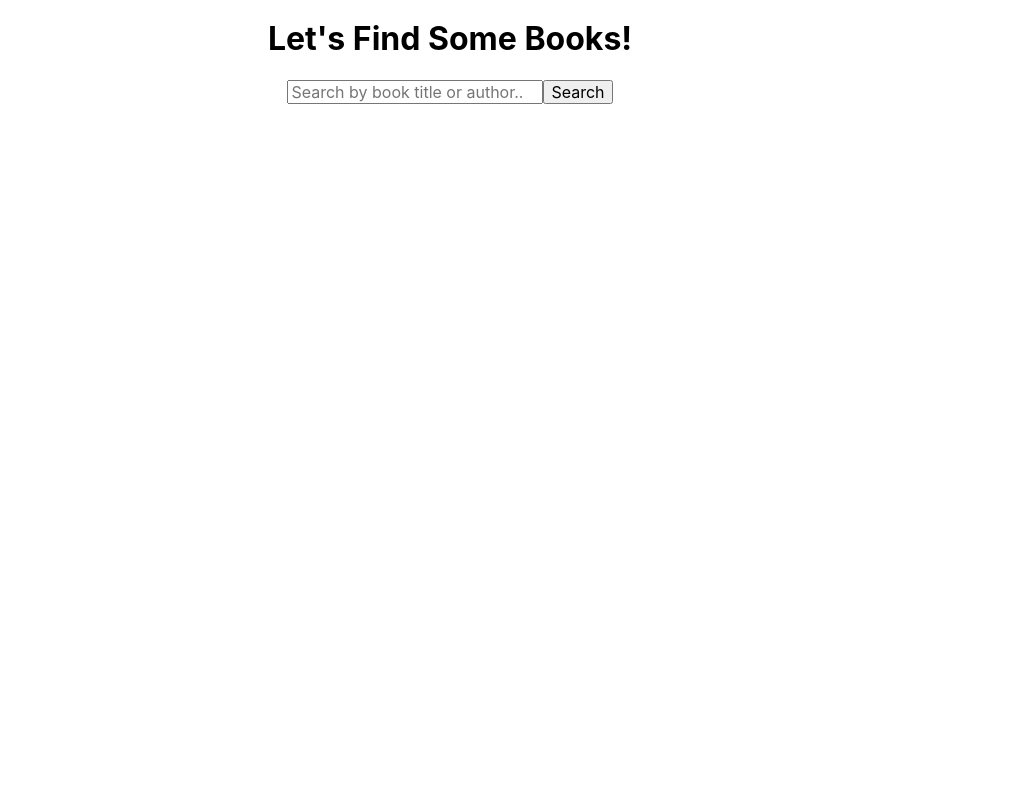
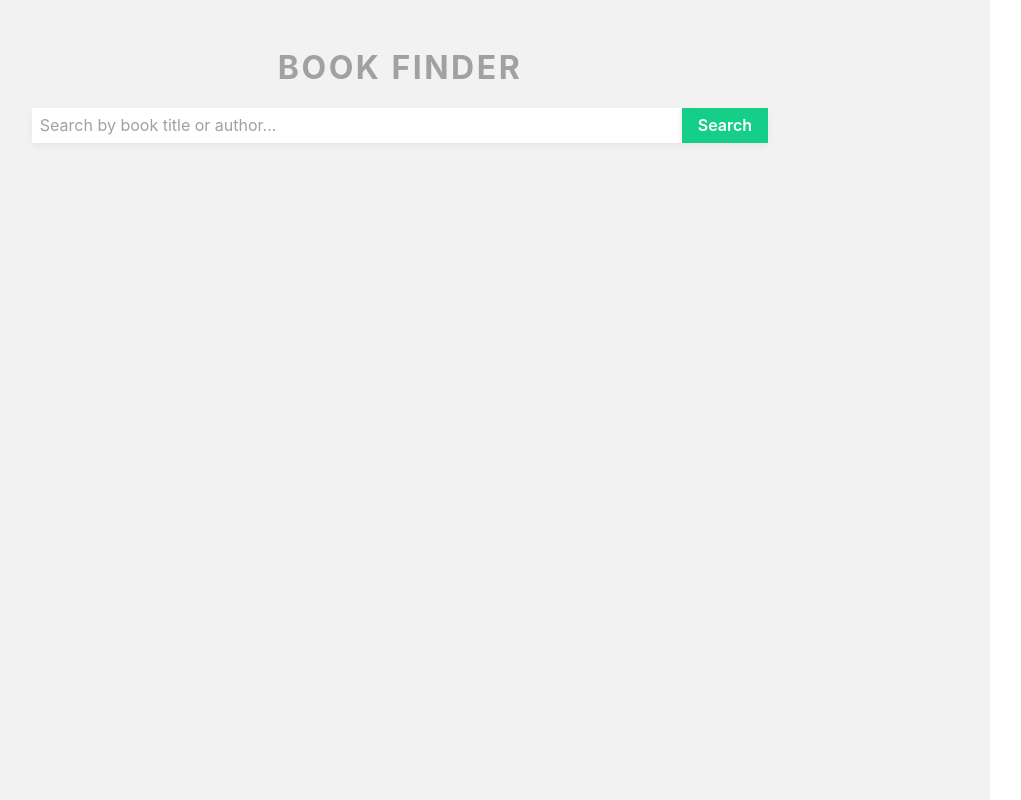
Before and after one commit to theodorewahle/book-browser, a React (Create React App) app: page / in a window 1280 px wide. Shown: the whole page, without its empty margins (190-1211 px from the left). Built offline with nearby package versions, Linux system fonts and the light colour scheme.

Commit message:
add error message styling

```diff
--- a/src/App.js
+++ b/src/App.js
@@ -105,7 +105,7 @@ class App extends Component {
     let { input, results, error, loading } = this.state;
     return (
       <div className="App">
-        <h1 className='App-Title'>Let's Find Some Books!</h1>
+        <h1 className='app-title'>Book Finder</h1>
         <input
           id='query-input'
           type='search'
@@ -122,7 +122,7 @@ class App extends Component {
         >
           Search
         </button>
-        { error && <div className='error-message'>{error}</div> }
+        { error && <div className='error-message'>Error: {error}</div> }
         {
           loading && <div id='loader'><i className='fas fa-spinner'></i></div>
         }
--- a/src/App.scss
+++ b/src/App.scss
@@ -1,9 +1,63 @@
 @import './shared';
+/*
+==========================
+APP & TITLE
+==========================
+*/
 
 .App {
+  background-color: $palest-grey;
+  min-height: 100vh;
+  top: 0px;
+  position: absolute;
+  width: 100vw;
   text-align: center;
+  max-width: 1180px;
+  margin: 0 auto;
 }
 
+.app-title {
+  text-transform: uppercase;
+  color: $grey;
+  letter-spacing: 2.5px;
+  margin-top: 50px;
+}
+/*
+==========================
+INPUT & INPUT BTN & ERROR
+==========================
+*/
+#query-input {
+  width: 650px;
+  padding: 8px;
+  border: none;
+  box-shadow: $box-shadow;
+  color: $dark-grey;
+  &::placeholder {
+    color: $grey;
+  }
+}
+
+.query-btn {
+  border: none;
+  color: white;
+  background-color: $theme-green;
+  box-shadow: $box-shadow;
+  padding: 8px 16px;
+  font-weight: 600;
+}
+
+.error-message {
+  color: $attention-red;
+  font-weight: 600;
+  margin-top: 20px;
+}
+
+/*
+==========================
+LOADER
+==========================
+*/
 #loader {
   animation: App-logo-spin infinite 1s linear;
   font-size: 60px;
@@ -11,8 +65,6 @@
   display: block;
   margin: 30px auto;
 }
-
-
 
 @keyframes App-logo-spin {
   from {
@@ -22,3 +74,10 @@
     transform: rotate(360deg);
   }
 }
+
+
+/*
+==========================
+BOOK CARDS
+==========================
+*/
--- a/src/_shared.scss
+++ b/src/_shared.scss
@@ -10,4 +10,6 @@ $light-grey: #e6e6e6;
 $grey: #A1A1A1;
 $dark-grey: #747474;
 
+$attention-red: #f37070;
+
 $box-shadow: 0px 3px 6px $light-grey;
```
